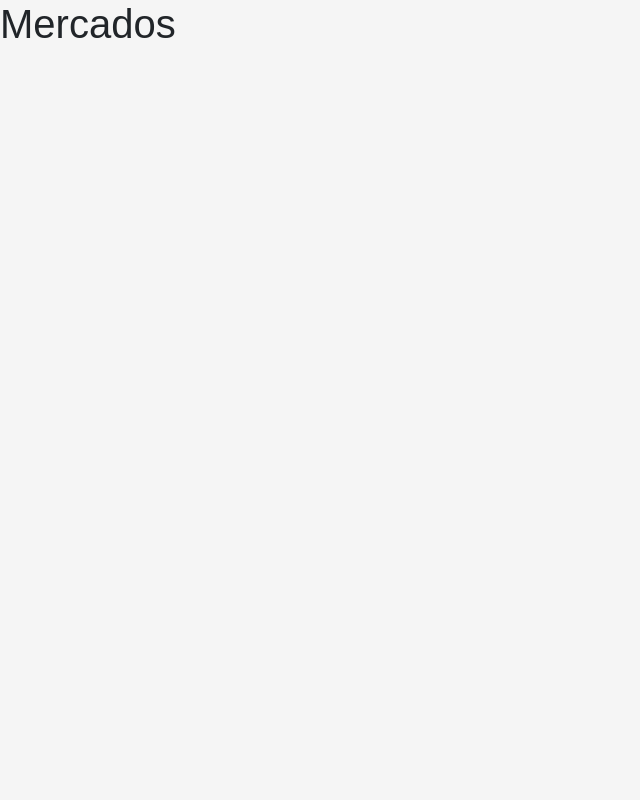
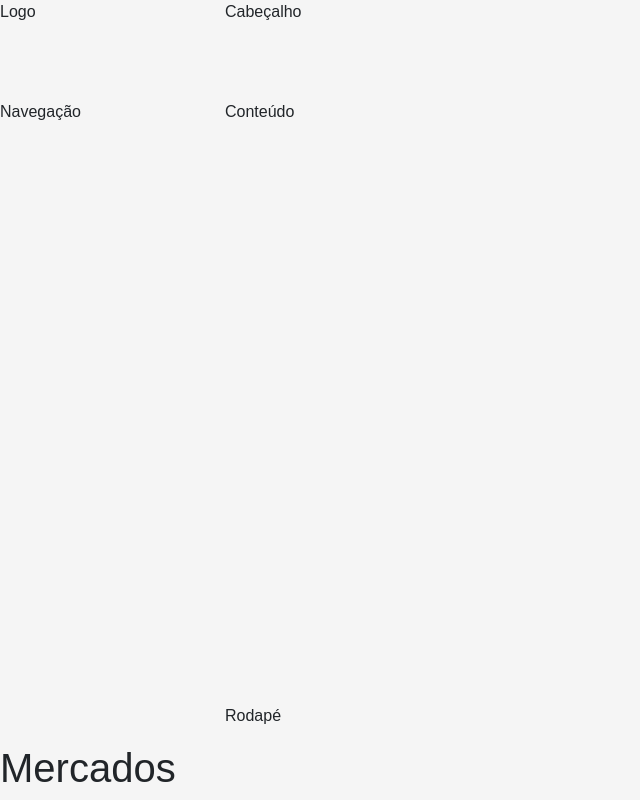
Before and after one commit to davidIsrael-rj/React_Mercado, a React (Create React App) app: page / in a window 1280 px wide. Shown: the whole page, without its empty margins (0-640 px from the left). Built offline with nearby package versions, Linux system fonts and the light colour scheme.

Commit message:
Criando os componentes

```diff
--- /dev/null
+++ b/src/components/template/Footer.jsx
@@ -0,0 +1,7 @@
+import './Footer.css'
+import React from 'react'
+
+export default props =>
+    <footer className="footer">
+        Rodapé
+    </footer>
--- /dev/null
+++ b/src/components/template/Header.jsx
@@ -0,0 +1,7 @@
+import './Header.css'
+import React from 'react'
+
+export default props=>
+    <header className="header">
+        Cabeçalho
+    </header>
--- /dev/null
+++ b/src/components/template/Logo.jsx
@@ -0,0 +1,7 @@
+import './Logo.css'
+import React from 'react'
+
+export default props =>
+    <aside className="logo">
+        Logo
+    </aside>
--- /dev/null
+++ b/src/components/template/Main.jsx
@@ -0,0 +1,11 @@
+import Header from './Header'
+import './Main.css'
+import React from 'react'
+
+export default props=>
+    <React.Fragment>
+        <Header/>
+        <main className="content">
+            Conteúdo
+        </main>
+    </React.Fragment>
--- /dev/null
+++ b/src/components/template/Nav.jsx
@@ -0,0 +1,7 @@
+import './Nav.css'
+import React from 'react'
+
+export default props =>
+    <aside className="menu-area">
+        Navegação
+    </aside>
--- a/src/main/App.jsx
+++ b/src/main/App.jsx
@@ -4,10 +4,18 @@ import './App.css'
 
 import React from 'react'
 import { BrowserRouter } from 'react-router-dom'
+import Logo from '../components/template/Logo'
+import Nav from '../components/template/Nav'
+import Main from '../components/template/Main'
+import Footer from '../components/template/Footer'
 
 export default props =>
     <BrowserRouter>
         <div className="app">
             <h1>Mercados</h1>
+            <Logo/>
+            <Nav/>
+            <Main/>
+            <Footer/>
         </div>
     </BrowserRouter>
```
Also changed, not shown: src/components/template/Footer.css (added), src/components/template/Header.css (added), src/components/template/Logo.css (added), src/components/template/Main.css (added), src/components/template/Nav.css (added).
